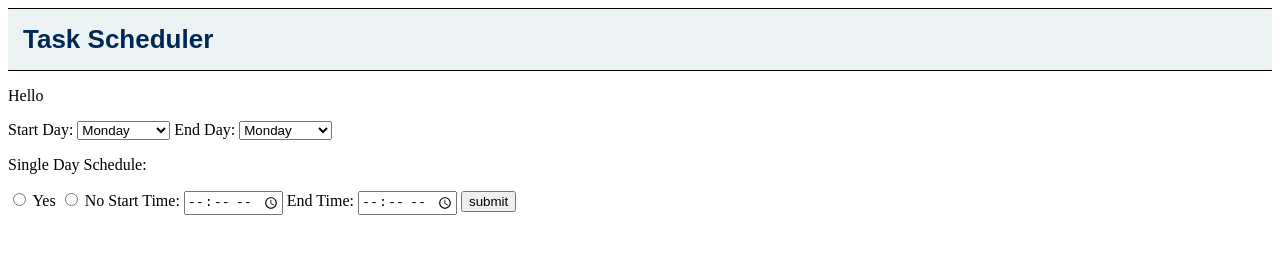
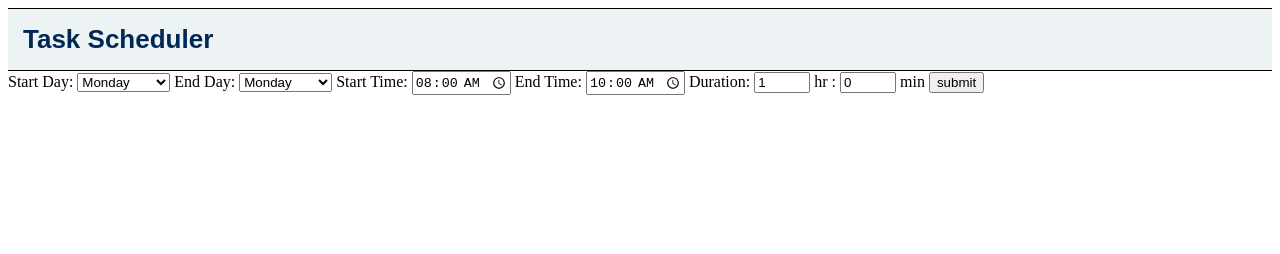
Before and after one commit to HoldtightAsnee/Task-Scheduler, a plain HTML site: page HTML/scheduleCreation.html in a window 1280 px wide. Drawn offline with Linux system fonts and the light colour scheme.

Commit message:
Changed duration input type

```diff
--- a/HTML/scheduleCreation.html
+++ b/HTML/scheduleCreation.html
@@ -3,13 +3,17 @@
     <head>
         <title>Create a Schedule</title>
         <link rel="stylesheet" type="text/css" href="../CSS/header.css">
-        <script src="../JavaScript/main.js" defer></script>
+        <script src="../JavaScript/Time.js" defer></script>
+        <script src="../JavaScript/Task.js" defer></script>
+        <script src="../JavaScript/TaskList.js" defer></script>
+        <script src="../JavaScript/Day.js" defer></script>
+        <script src="../JavaScript/Schedule.js" defer></script>
+        <script src="../JavaScript/mainCleanUp.js" defer></script>
     </head>
     <body>
         <header>
             <h1 class="title">Task Scheduler</h1>
         </header>
-        <p id="1">Hello</p>
             <label for="startDay">Start Day:</label>
             <select name="startDay" id=startDay>
                 <option>Monday</option>
@@ -30,16 +34,19 @@
                 <option>Saturday</option>
                 <option>Sunday</option>
             </select>
-            <p>Single Day Schedule:</p>
-            <input type="radio" name="singleDay" id="singleDayYes" value="Yes">
-            <label for="singleDayYes">Yes</label>
-            <input type="radio" name="singleDay" id="singleDayNo" value="No">
-            <label for="singleDayNo">No</label>
             <label for="startTime">Start Time:</label>
-            <input name="startTime" id="startTime" type="time">
+            <input name="startTime" id="startTime" type="time" value="08:00">
             <label for="endTime">End Time:</label>
-            <input name="endTime" id="endTime" type="time">
+            <input name="endTime" id="endTime" type="time" value="10:00">
+            <span>Duration: </span>
+            <input type="number" min="0" max="24" id="durationHour" value="1">
+            <span>hr</span>
+            <span>:</span>
+            <input type="number" min="0" max="59" id="durationMinute" value="0">
+            <span>min</span>
             <input type="button" value="submit" id="submitButton">
-        </form>
+        <div id="schedule-table">
+
+        </div>
     </body>
 </html>
```
